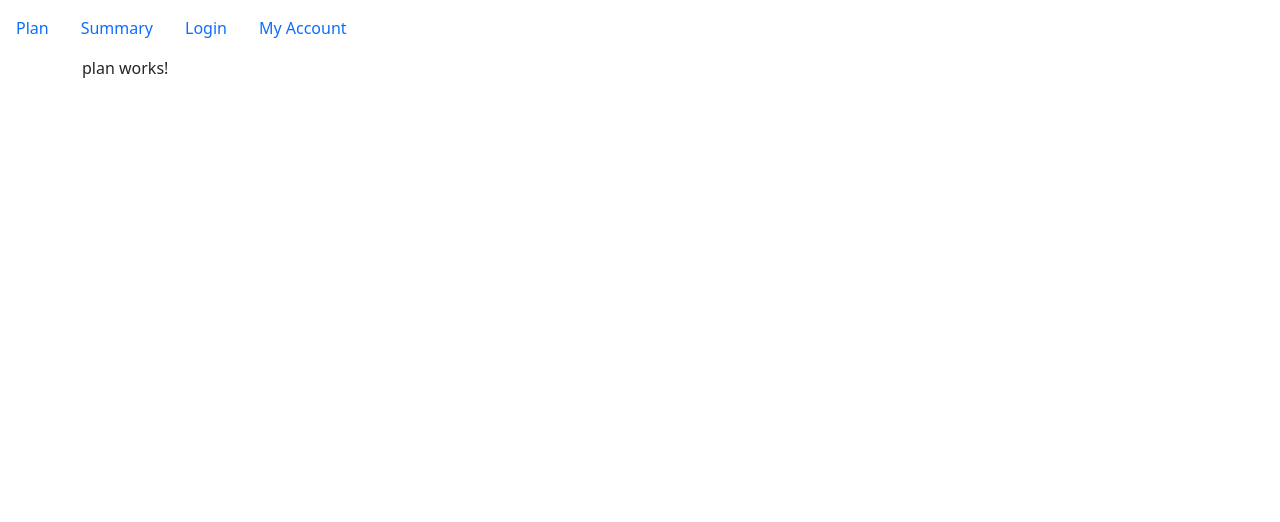
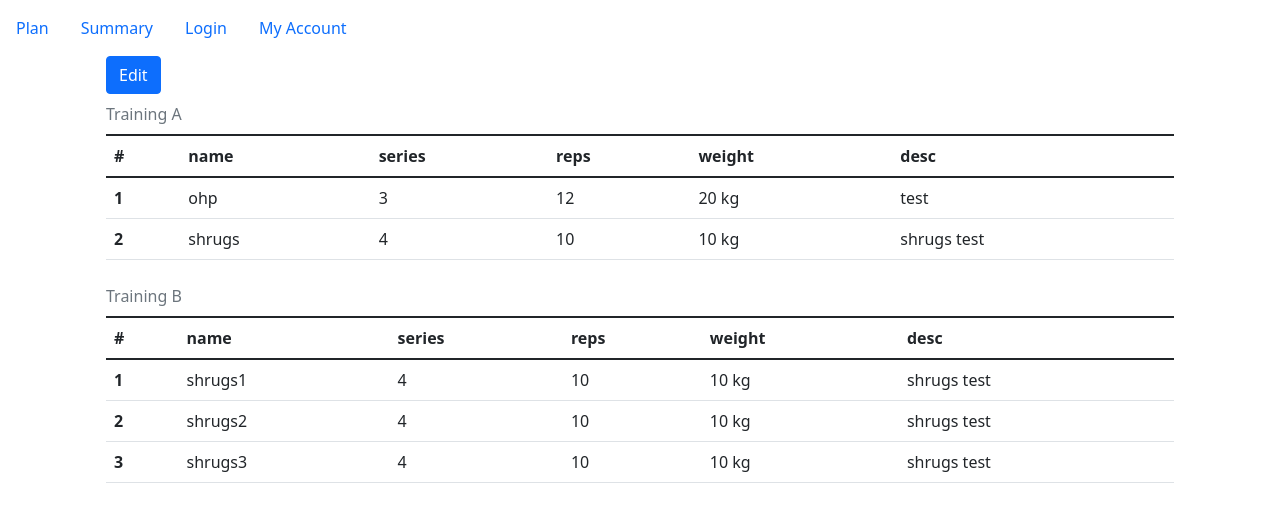
Before and after one commit to andriej-b/first_app, an Angular app in the folder training-app/: page /plan in a window 1280 px wide. Shown: the top 522 px of the page. Built offline with nearby package versions, Linux system fonts and the light colour scheme.

Commit message:
added deleteTraining func, create adding trining form in modal window

```diff
--- a/training-app/src/app/auth/auth.component.html
+++ b/training-app/src/app/auth/auth.component.html
@@ -46,10 +46,10 @@
           </span>
         </div>
 
-        <div>
+        <div class="btn-group mt-2 mb-2">
           <button
             type="submit"
-            class="btn btn-primary mb-2 mt-2"
+            class="btn btn-primary "
             [disabled]="!userForm.valid"
           >
             {{registerMode? 'Register' : 'Login'}}</button>
@@ -57,7 +57,7 @@
 
           <button
             type="button"
-            class="btn btn-primary ms-2"
+            class="btn btn-primary"
             (click)="switchMode()"
           >Switch to {{registerMode? 'Login':'Register'}}</button>
         </div>
--- a/training-app/src/app/plan/plan.component.html
+++ b/training-app/src/app/plan/plan.component.html
@@ -1 +1,110 @@
-<p>plan works!</p>
+<div class="container">
+  <div class="row">
+    <div class="col-md-12">
+      <button
+        ttype="button"
+        class="btn btn-primary"
+        data-bs-toggle="modal"
+        data-bs-target="#exampleModal"
+        *ngIf="editMode"
+      >
+        Add training</button>
+      <button
+        type="button"
+        class="btn btn-primary"
+        (click)="toggleEditMode()"
+      >
+        Edit</button>
+      <table
+        class="table caption-top"
+        *ngFor="let trainingPlan of trainingPlans;let j =index"
+      >
+        <caption class="">{{trainingPlan.trainingName}}
+          <button
+            type="button"
+            class="btn btn-danger"
+            (click)="onDelete(j)"
+            *ngIf="editMode"
+          >
+            Delete</button>
+        </caption>
+        <thead>
+          <tr>
+            <th scope="col">#</th>
+            <th scope="col">name</th>
+            <th scope="col">series</th>
+            <th scope="col">reps</th>
+            <th scope="col">weight</th>
+            <th scope="col">desc</th>
+          </tr>
+        </thead>
+        <tbody>
+          <tr
+            scope="row"
+            *ngFor="let exercise of trainingPlan.exercises; let i = index"
+          >
+            <th scope="row">{{i+1}}</th>
+            <td>{{exercise.name}}</td>
+            <td>{{exercise.series}}</td>
+            <td>{{exercise.reps}}</td>
+            <td>{{exercise.weight}} kg</td>
+            <td>{{exercise.description}}</td>
+
+          </tr>
+        </tbody>
+      </table>
+      <div
+        class="modal fade"
+        id="exampleModal"
+        tabindex="-1"
+        aria-labelledby="exampleModalLabel"
+        aria-hidden="true"
+      >
+        <div class="modal-dialog">
+          <div class="modal-content">
+            <div class="modal-header">
+              <h5
+                class="modal-title"
+                id="exampleModalLabel"
+              >Adding Training</h5>
+              <button
+                type="button"
+                class="btn-close"
+                data-bs-dismiss="modal"
+                aria-label="Close"
+              ></button>
+            </div>
+            <div class="modal-body">
+              <form>
+                <div class="form-group">
+                  <label
+                    for="trainingName"
+                    class="form-label"
+                  >Training name</label>
+                  <input
+                    type="text"
+                    id="trainingName"
+                    class="form-control"
+                  >
+                </div>
+              </form>
+            </div>
+            <div class="modal-footer">
+              <button
+                type="button"
+                class="btn btn-secondary"
+                data-bs-dismiss="modal"
+              >Close</button>
+              <button
+                type="button"
+                class="btn btn-primary"
+                (click)="onAddTraining()"
+              >Save changes</button>
+            </div>
+          </div>
+        </div>
+      </div>
+
+    </div>
+  </div>
+</div>
--- a/training-app/src/app/plan/plan.component.ts
+++ b/training-app/src/app/plan/plan.component.ts
@@ -1,15 +1,38 @@
-import { Component, OnInit } from '@angular/core';
+import { Component, OnDestroy, OnInit } from '@angular/core';
+import { Subscription } from 'rxjs';
+import { TrainingPlan } from '../shared/trainingPlan.model';
+import { PlanService } from './plan.service';
 
 @Component({
   selector: 'app-plan',
   templateUrl: './plan.component.html',
   styleUrls: ['./plan.component.css']
 })
-export class PlanComponent implements OnInit {
-
-  constructor() { }
+export class PlanComponent implements OnInit, OnDestroy {
+  editMode = false;
+  trainingPlans: TrainingPlan[];
+  tPlansSub: Subscription;
+  constructor (private planServeice: PlanService) { }
 
   ngOnInit(): void {
+    this.trainingPlans = this.planServeice.getTrainingPlans();
+    // console.log(this.trainingPlans[0]);
+    this.tPlansSub = this.planServeice.trainingPlansChanged.subscribe((plans: TrainingPlan[]) => {
+      this.trainingPlans = plans;
+    });
+
   }
+  toggleEditMode() {
+    this.editMode = !this.editMode;
+  }
+  onAddTraining() {
+    console.log('add');
 
+  }
+  onDelete(index: number) {
+    this.planServeice.deleteTraining(index);
+  }
+  ngOnDestroy(): void {
+    this.tPlansSub.unsubscribe();
+  }
 }
--- /dev/null
+++ b/training-app/src/app/plan/plan.service.ts
@@ -0,0 +1,63 @@
+import { Injectable } from "@angular/core";
+import { Subject } from "rxjs";
+import { TrainingPlan, Exercise } from "../shared/trainingPlan.model";
+
+@Injectable({ providedIn: 'root' })
+export class PlanService {
+  trainingPlansChanged = new Subject<TrainingPlan[]>();
+
+  private trainingPlans: TrainingPlan[] = [
+    new TrainingPlan('Training A', [
+      {
+        name: 'ohp',
+        description: 'test',
+        series: 3,
+        reps: 12,
+        weight: 20
+      },
+      {
+        name: 'shrugs',
+        description: 'shrugs test',
+        series: 4,
+        reps: 10,
+        weight: 10
+      }
+    ]),
+    new TrainingPlan('Training B', [
+      {
+        name: 'shrugs1',
+        description: 'shrugs test',
+        series: 4,
+        reps: 10,
+        weight: 10
+      },
+      {
+        name: 'shrugs2',
+        description: 'shrugs test',
+        series: 4,
+        reps: 10,
+        weight: 10
+      },
+      {
+        name: 'shrugs3',
+        description: 'shrugs test',
+        series: 4,
+        reps: 10,
+        weight: 10
+      }
+    ])
+  ];
+
+  getTrainingPlans() {
+    return this.trainingPlans.slice();
+  }
+  addTraining(trainingPlan: TrainingPlan) {
+    this.trainingPlans.push(trainingPlan);
+    this.trainingPlansChanged.next(this.trainingPlans.slice());
+  }
+  deleteTraining(index: number) {
+    this.trainingPlans.splice(index, 1);
+    console.log('delete training');
+    this.trainingPlansChanged.next(this.trainingPlans.slice());
+  }
+}
--- /dev/null
+++ b/training-app/src/app/shared/trainingPlan.model.ts
@@ -0,0 +1,11 @@
+export interface Exercise {
+  name: string;
+  description: string;
+  series: number;
+  reps: number;
+  weight: number;
+}
+
+export class TrainingPlan {
+  constructor (public trainingName: string, public exercises: Exercise[]) { };
+}
```
